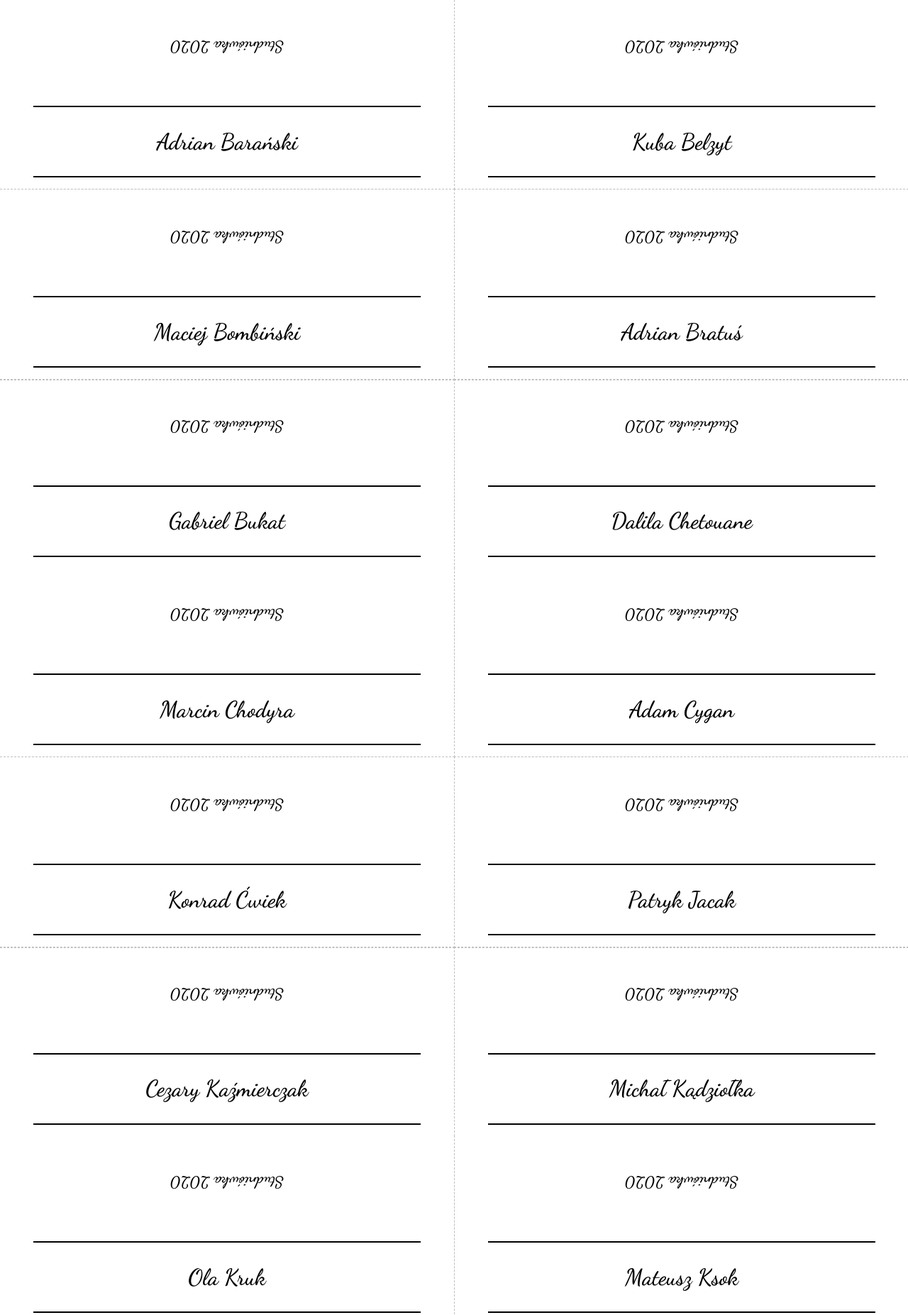
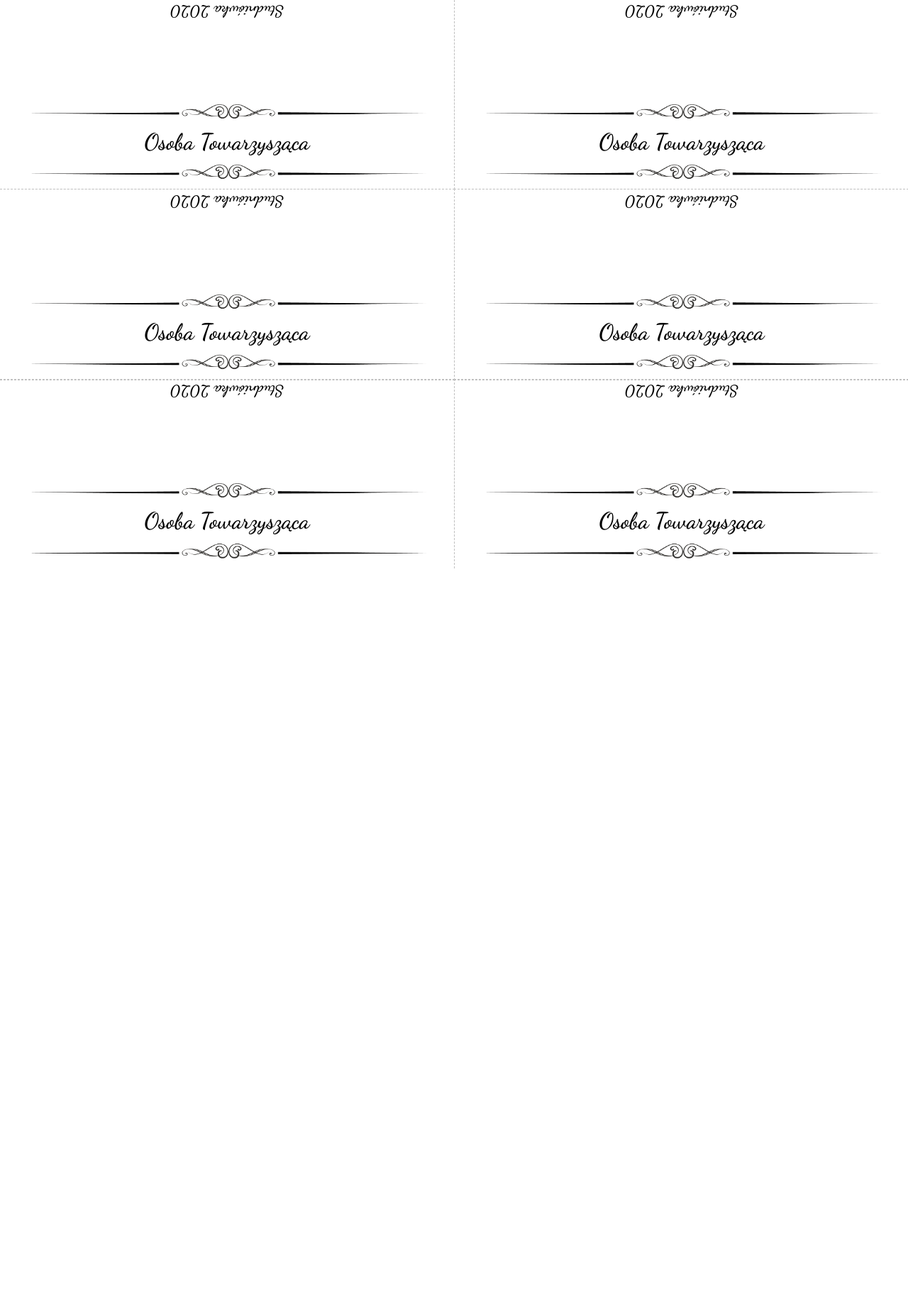
Before and after one commit to KeRioo/winietki, a plain HTML site: page index.html in a window 1280 px wide. Shown: the top 1853 px of the page at 71% size. After the commit the page ends 801 px from the top, so only its background shows below. Drawn offline with nearby package versions, Linux system fonts and the light colour scheme.

Commit message:
Add files via upload

```diff
--- a/index.html
+++ b/index.html
@@ -8,10 +8,7 @@
     <style>
         @import url('https://fonts.googleapis.com/css?family=Dancing+Script:500,600&display=swap');
 
-        hr {
-            width: 85%;
-            border: 1px solid black;
-        }
+
 
         body {
             margin: 0;
@@ -56,6 +53,19 @@
             transform: rotate(180deg);
             font-size: 70%;
         }
+        .back h1 {
+            margin: 100px 0 0 0 ;
+        }
+
+        .linia {
+            width: 100%;
+
+
+        }
+
+        .front h1 {
+            margin: 7px;
+        }
 
     </style>
 
@@ -69,40 +79,12 @@
         element = document.createElement("div")
         element.className = "container"
         console.log(element)
-        element.innerHTML = '<div class="card up left"><div class="back"><h1>Studniówka 2020</h1></div><div class="front"><hr><h1>'+foo[0]+'</h1><hr></div></div><div class="card up right"><div class="back"><h1>Studniówka 2020</h1></div><div class="front"><hr><h1>'+foo[1]+'</h1><hr></div></div><div class="card middle left"><div class="back"><h1>Studniówka 2020</h1></div><div class="front"><hr><h1>'+foo[2]+'</h1><hr></div></div><div class="card middle right"><div class="back"><h1>Studniówka 2020</h1></div><div class="front"><hr><h1>'+foo[3]+'</h1><hr></div></div><div class="card down left"><div class="back"><h1>Studniówka 2020</h1></div><div class="front"><hr><h1>'+foo[4]+'</h1><hr></div></div><div class="card down right"><div class="back"><h1>Studniówka 2020</h1></div><div class="front"><hr><h1>'+foo[5]+'</h1><hr></div></div>'
+        element.innerHTML = '<div class="card up left"><div class="back"><h1>Studniówka 2020</h1></div><div class="front"><img class="linia" src="linia-ozdobna.png"><h1>'+foo[0]+'</h1><img class="linia" src="linia-ozdobna.png"></div></div><div class="card up right"><div class="back"><h1>Studniówka 2020</h1></div><div class="front"><img class="linia" src="linia-ozdobna.png"><h1>'+foo[1]+'</h1><img class="linia" src="linia-ozdobna.png"></div></div><div class="card middle left"><div class="back"><h1>Studniówka 2020</h1></div><div class="front"><img class="linia" src="linia-ozdobna.png"><h1>'+foo[2]+'</h1><img class="linia" src="linia-ozdobna.png"></div></div><div class="card middle right"><div class="back"><h1>Studniówka 2020</h1></div><div class="front"><img class="linia" src="linia-ozdobna.png"><h1>'+foo[3]+'</h1><img class="linia" src="linia-ozdobna.png"></div></div><div class="card down left"><div class="back"><h1>Studniówka 2020</h1></div><div class="front"><img class="linia" src="linia-ozdobna.png"><h1>'+foo[4]+'</h1><img class="linia" src="linia-ozdobna.png"></div></div><div class="card down right"><div class="back"><h1>Studniówka 2020</h1></div><div class="front"><img class="linia" src="linia-ozdobna.png"><h1>'+foo[5]+'</h1><img class="linia" src="linia-ozdobna.png"></div></div>'
         return element
     }
-    var names = `Adrian Barański
-Kuba Belzyt
-Maciej Bombiński
-Adrian Bratuś
-Gabriel Bukat
-Dalila Chetouane
-Marcin Chodyra
-Adam Cygan
-Konrad Ćwiek
-Patryk Jacak
-Cezary Kaźmierczak
-Michał Kądziołka
-Ola Kruk
-Mateusz Ksok
-Kuba Kulik
-Halina Labriga
-Michał Majchrzak
-Piotr Masny
-Marcin Miszkurka
-Bartek Papis
-Mateusz Płochocki
-Maciej Poncyleusz
-Mateusz Przybył
-Szymon Rękawek
-Sebastian Siemiński
-Kamil Sitarz
-Jan Skrzeczkowski
-Kacper Święch
-Kacper Waliszewski
-Patryk Zawadka
-Michał Zawłocki`
+
+
+    var names = ``
 
     var arrayOfLines = names.split("\n");
     console.log(arrayOfLines)
```
Also changed, not shown: linia-ozdobna.png (added).
